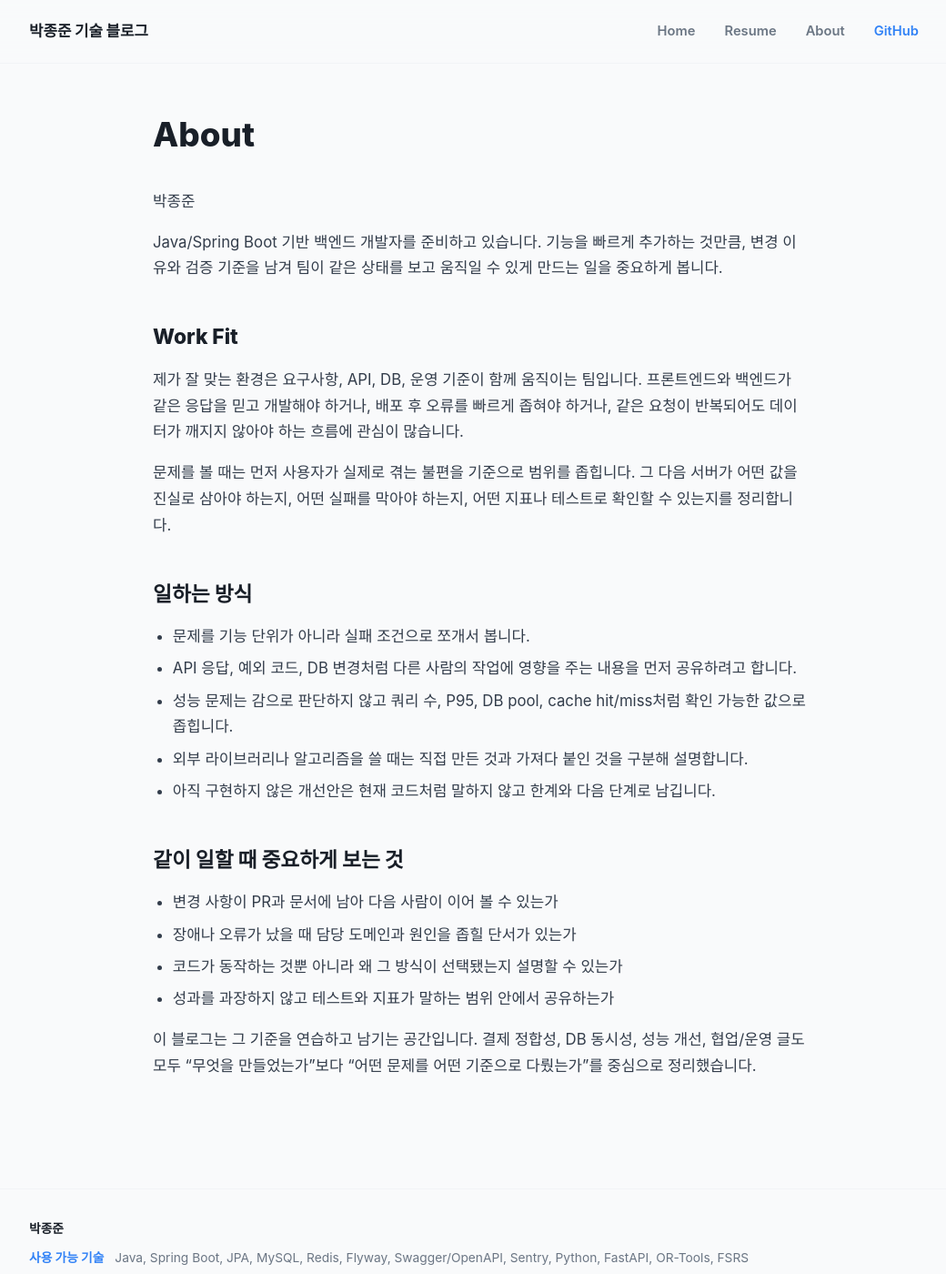
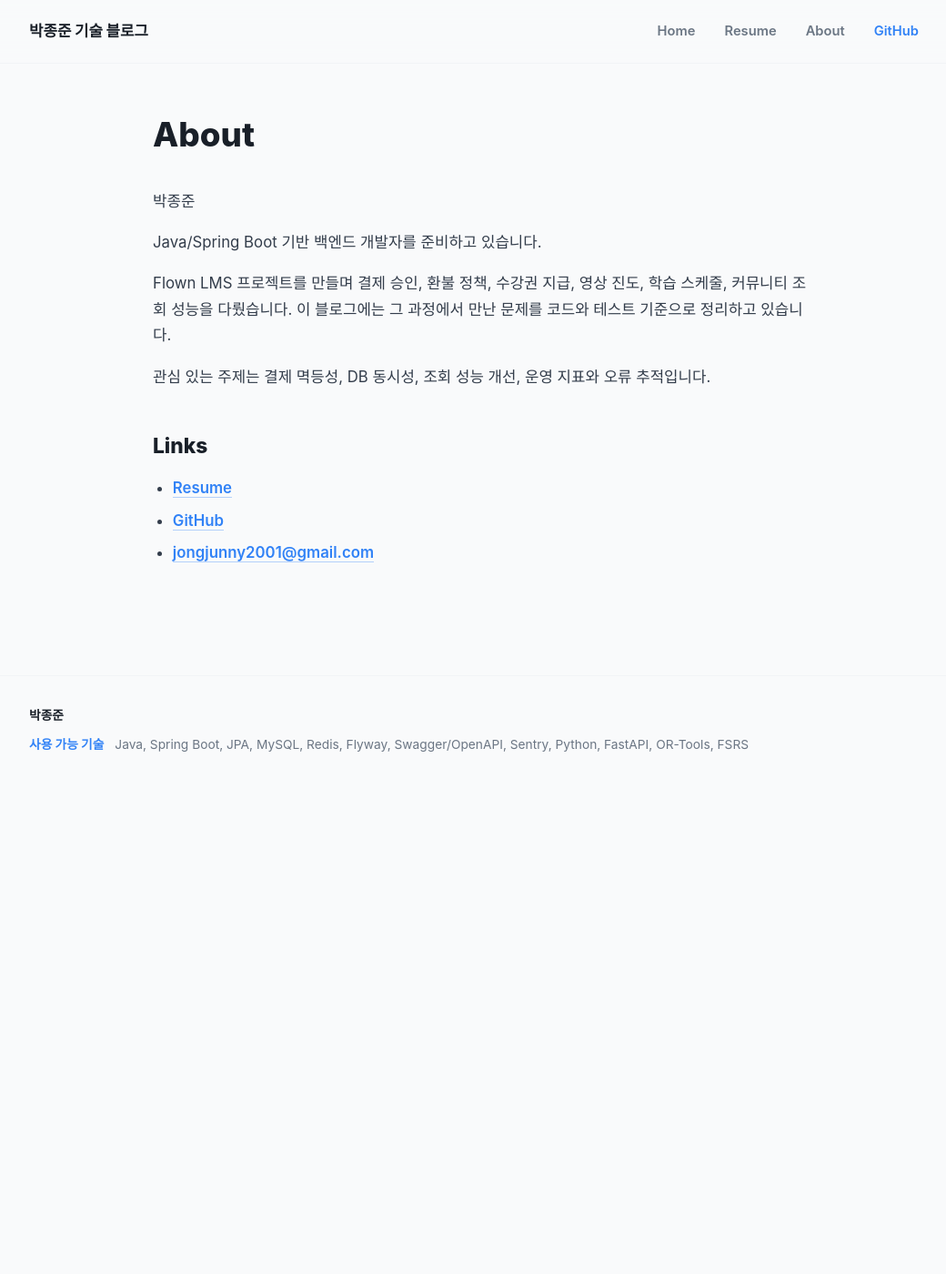
Before and after one commit to jongjunn/jongjunn.github.io, a Jekyll site: the page built from about.md, in a window 1280 px wide and 1400 px high. Shown: the whole window at 91% size, without its empty margins (112-1152 px from the left). Built offline with Jekyll 4.4.1, drawn with Linux system fonts in a browser that asks for light colours; some web fonts are replaced.

Commit message:
Simplify resume project summary

```diff
--- a/about.md
+++ b/about.md
@@ -6,27 +6,14 @@ permalink: /about/
 
 박종준
 
-Java/Spring Boot 기반 백엔드 개발자를 준비하고 있습니다. 기능을 빠르게 추가하는 것만큼, 변경 이유와 검증 기준을 남겨 팀이 같은 상태를 보고 움직일 수 있게 만드는 일을 중요하게 봅니다.
+Java/Spring Boot 기반 백엔드 개발자를 준비하고 있습니다.
 
-## Work Fit
+Flown LMS 프로젝트를 만들며 결제 승인, 환불 정책, 수강권 지급, 영상 진도, 학습 스케줄, 커뮤니티 조회 성능을 다뤘습니다. 이 블로그에는 그 과정에서 만난 문제를 코드와 테스트 기준으로 정리하고 있습니다.
 
-제가 잘 맞는 환경은 요구사항, API, DB, 운영 기준이 함께 움직이는 팀입니다. 프론트엔드와 백엔드가 같은 응답을 믿고 개발해야 하거나, 배포 후 오류를 빠르게 좁혀야 하거나, 같은 요청이 반복되어도 데이터가 깨지지 않아야 하는 흐름에 관심이 많습니다.
+관심 있는 주제는 결제 멱등성, DB 동시성, 조회 성능 개선, 운영 지표와 오류 추적입니다.
 
-문제를 볼 때는 먼저 사용자가 실제로 겪는 불편을 기준으로 범위를 좁힙니다. 그 다음 서버가 어떤 값을 진실로 삼아야 하는지, 어떤 실패를 막아야 하는지, 어떤 지표나 테스트로 확인할 수 있는지를 정리합니다.
+## Links
 
-## 일하는 방식
-
-- 문제를 기능 단위가 아니라 실패 조건으로 쪼개서 봅니다.
-- API 응답, 예외 코드, DB 변경처럼 다른 사람의 작업에 영향을 주는 내용을 먼저 공유하려고 합니다.
-- 성능 문제는 감으로 판단하지 않고 쿼리 수, P95, DB pool, cache hit/miss처럼 확인 가능한 값으로 좁힙니다.
-- 외부 라이브러리나 알고리즘을 쓸 때는 직접 만든 것과 가져다 붙인 것을 구분해 설명합니다.
-- 아직 구현하지 않은 개선안은 현재 코드처럼 말하지 않고 한계와 다음 단계로 남깁니다.
-
-## 같이 일할 때 중요하게 보는 것
-
-- 변경 사항이 PR과 문서에 남아 다음 사람이 이어 볼 수 있는가
-- 장애나 오류가 났을 때 담당 도메인과 원인을 좁힐 단서가 있는가
-- 코드가 동작하는 것뿐 아니라 왜 그 방식이 선택됐는지 설명할 수 있는가
-- 성과를 과장하지 않고 테스트와 지표가 말하는 범위 안에서 공유하는가
-
-이 블로그는 그 기준을 연습하고 남기는 공간입니다. 결제 정합성, DB 동시성, 성능 개선, 협업/운영 글도 모두 "무엇을 만들었는가"보다 "어떤 문제를 어떤 기준으로 다뤘는가"를 중심으로 정리했습니다.
+- [Resume](/resume/)
+- [GitHub](https://github.com/jongjunn)
+- <jongjunny2001@gmail.com>
```
Also changed, not shown: project.md (added, +43 -0 lines), resume.md (+1 -6 lines).
